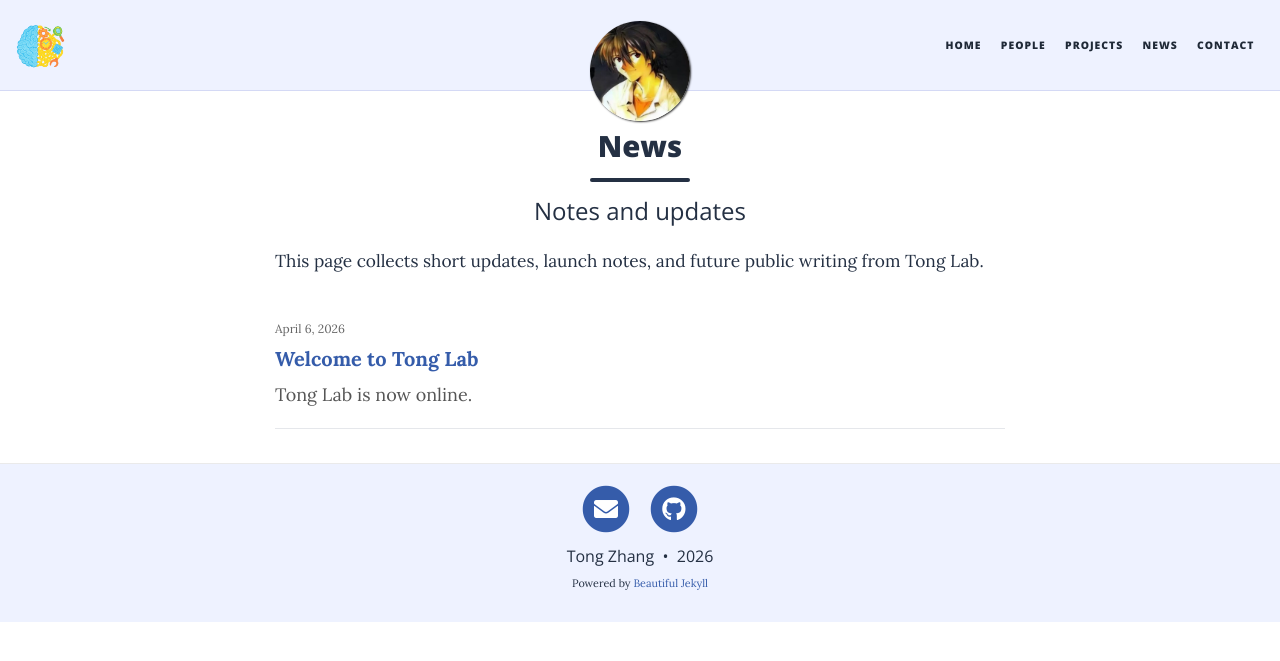
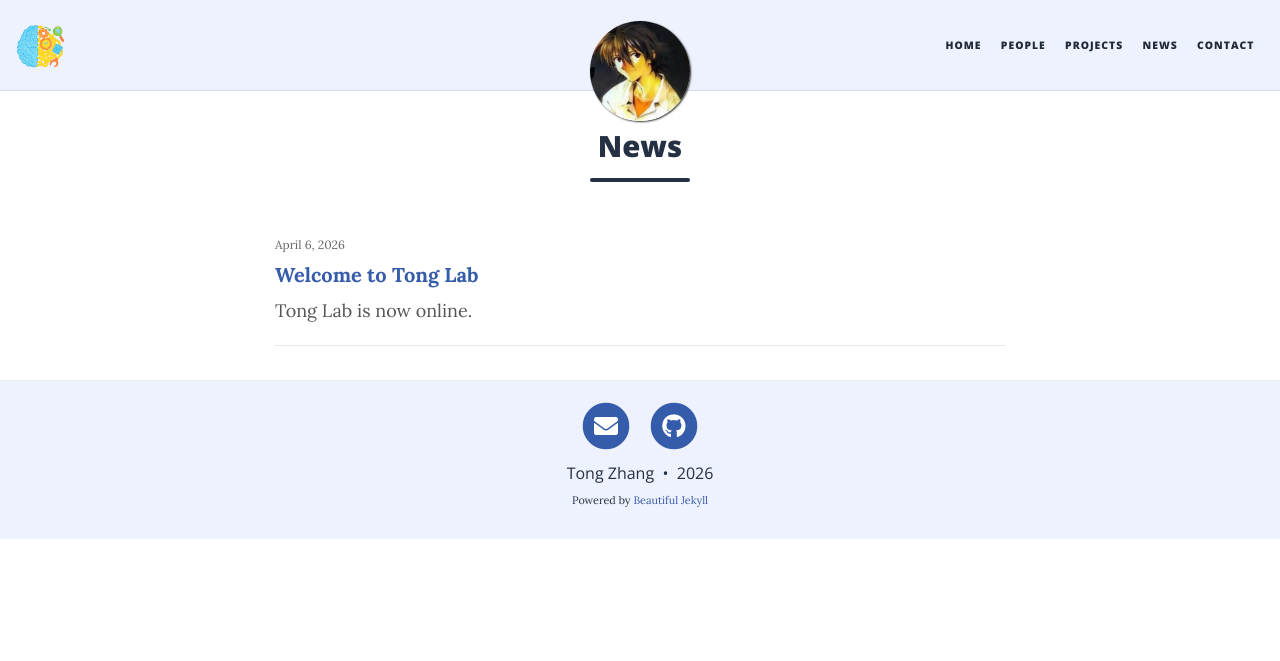
Before and after one commit to the-star-sea/TongLab, a Jekyll site: the page built from pages/Blogs.md, in a window 1280 px wide. Shown: the top 661 px of the page. Built offline with Jekyll 4.4.1, drawn with Linux system fonts in a browser that asks for light colours; nearby versions of some CDN libraries.

Commit message:
remove extra news descriptions

```diff
--- a/index.html
+++ b/index.html
@@ -48,7 +48,6 @@ layout: home
   </div>
   <div style="background:linear-gradient(180deg,#f8faff 0%, #ffffff 100%); border:1px solid #e7ecfb; border-radius:16px; padding:20px; box-shadow:0 8px 24px rgba(38,75,151,0.06);">
     <h4 style="margin-top:0;">News</h4>
-    <p>Short lab updates, launch notes, and future public writing.</p>
     <a href="{{ '/pages/Blogs' | relative_url }}">Read updates →</a>
   </div>
   <div style="background:linear-gradient(180deg,#f8faff 0%, #ffffff 100%); border:1px solid #e7ecfb; border-radius:16px; padding:20px; box-shadow:0 8px 24px rgba(38,75,151,0.06); text-align:center;">
--- a/pages/Blogs.md
+++ b/pages/Blogs.md
@@ -1,12 +1,8 @@
 ---
 layout: page
 title: News
-subtitle: Notes and updates
+subtitle: ""
 ---
-
-<div style="font-size: 13pt; line-height: 1.9; margin-bottom: 24px; max-width: 900px;">
-  This page collects short updates, launch notes, and future public writing from Tong Lab.
-</div>
 
 {% if site.posts.size > 0 %}
   <ul style="list-style:none; padding-left:0;">
```
